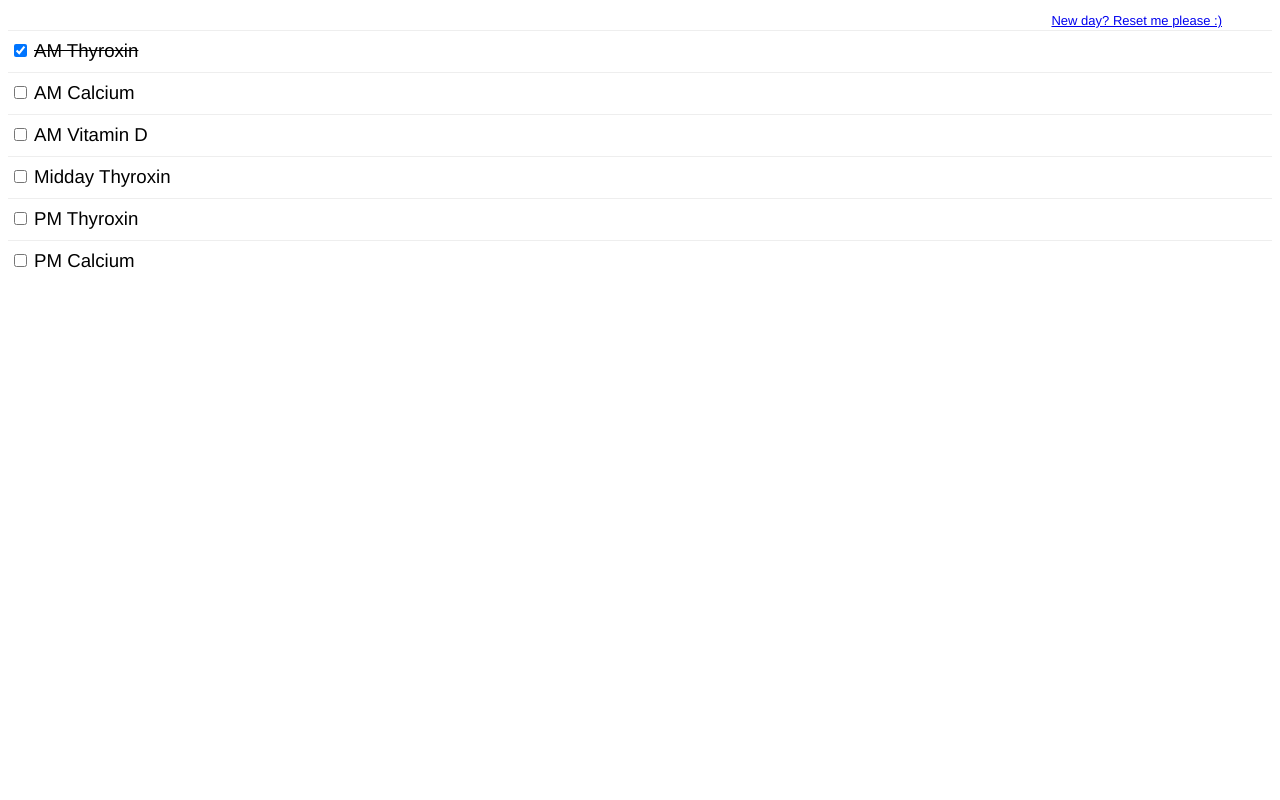
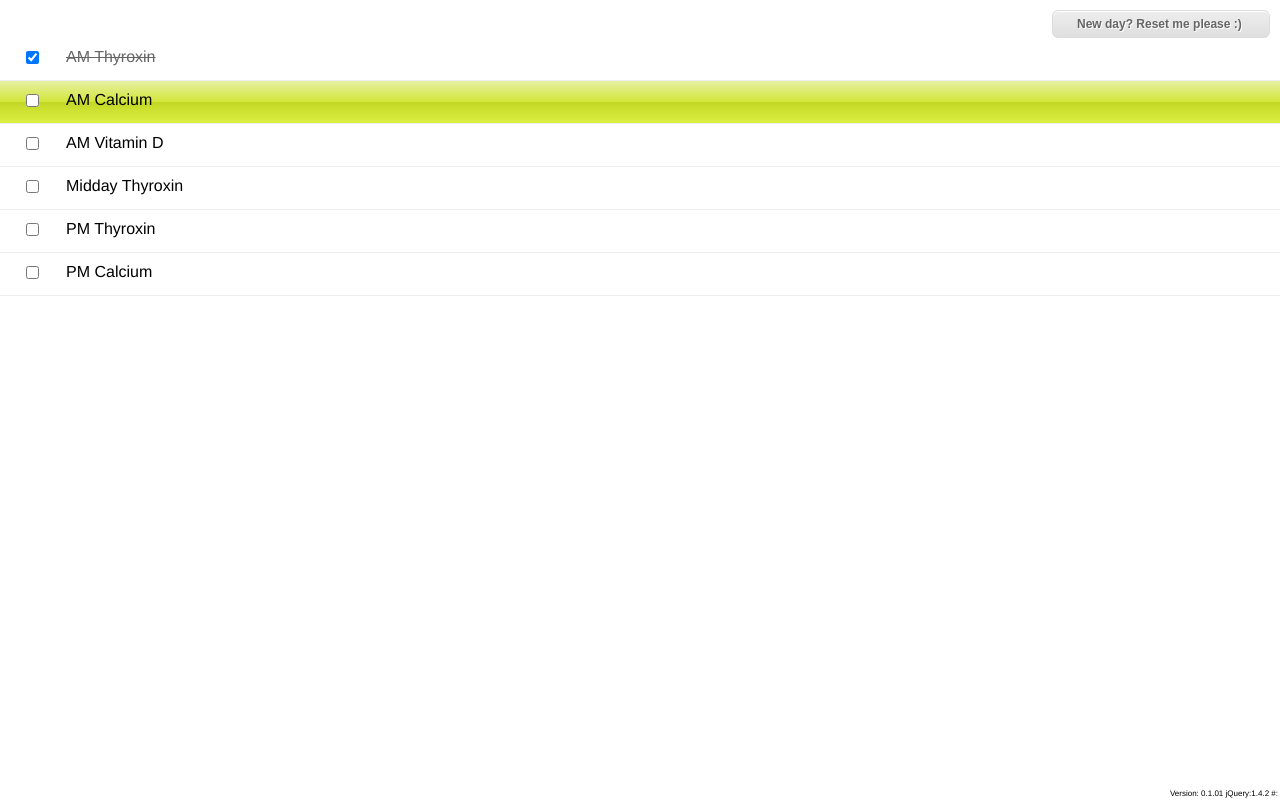
Before and after one commit to cleatsandcode/meds, a plain HTML site: page index.html in a window 1280 px wide. Both pictures are taken after a click on the element "AM Thyroxin". Drawn offline with Linux system fonts and the light colour scheme.

Commit message:
version fixes

```diff
--- a/index.html
+++ b/index.html
@@ -10,9 +10,18 @@
 
 <style>
 body {
-  font-size: 14pt;
+  font-size: 16px;
   font-family: Helvetica Neue, sans-serif;
   font-weight: 300;
+  padding:0px;
+  margin:0;
+}
+.highlightNext{
+-webkit-transition: background-color 1s;
+  background: linear-gradient(to bottom, #e6f0a3 0%,#d2e638 50%,#c3d825 51%,#dbf043 100%); /* W3C */
+  background: -webkit-gradient(linear, left top, left bottom, color-stop(0%,#e6f0a3), color-stop(50%,#d2e638), color-stop(51%,#c3d825), color-stop(100%,#dbf043)); /* Chrome,Safari4+ */
+background: -webkit-linear-gradient(top, #e6f0a3 0%,#d2e638 50%,#c3d825 51%,#dbf043 100%); /* Chrome10+,Safari5.1+ */
+
 }
 
 h2 { font-weight: normal; margin: 2px 0px; padding: 0px;}
@@ -37,10 +46,18 @@ item {
   clear: both;
   display: block;
   border-bottom: 1px solid #EEE;
+  height:42px;
+  text-indent: 20px;
+  background-position: 0 0;
+    -webkit-transition: all 0.8s linear;
+          transition: all 0.8s linear;
 }
 
 .completed {
   text-decoration: line-through;
+  color: #000;
+  opacity: 0.6;
+  -webkit-transition: opacity 1000ms linear;
 }
 
 footer {
@@ -48,6 +65,26 @@ footer {
   margin-top: 25px;
   font-size: small;
 }
+.debugInfo{font-size: 8px; display: blokc; position: absolute; bottom:2px; right:2px;}
+.reset{-webkit-box-shadow:inset 0px 1px 0px 0px #ffffff;box-shadow:inset 0px 1px 0px 0px #ffffff;
+  background:-webkit-gradient( linear, left top, left bottom, color-stop(0.05, #ededed), color-stop(1, #dfdfdf) );
+  background:-moz-linear-gradient( center top, #ededed 5%, #dfdfdf 100% );
+  filter:progid:DXImageTransform.Microsoft.gradient(startColorstr='#ededed', endColorstr='#dfdfdf');
+  background-color:#ededed;
+  -moz-border-radius:6px;
+  -webkit-border-radius:6px;
+  border-radius:6px;
+  border:1px solid #dcdcdc;
+  display:inline-block;
+  color:#777777;
+  font-family:arial;
+  font-size:12px;
+  font-weight:bold;
+  padding:6px 24px;
+  text-decoration:none;
+  text-shadow:1px 1px 0px #ffffff; width:168px; margin-right:-40px; margin-top:10px;}
+
+  .reset a{color: #666; text-decoration: none;}
 </style>
 
 <script type="text/javascript">
@@ -265,6 +302,7 @@ if (!window.localStorage) {
     $('#item'+num).removeClass('completed');
     completed = completed - 1;
     updateCompleted();
+    $(this).removeClass("highlightNext");
   }
 
   // delete all data
@@ -278,6 +316,8 @@ if (!window.localStorage) {
   function updateCompleted() {
     $('#completed').html(completed);
     $('#perc').html(100*completed/total);
+    $('item div.str:not(.completed):first').parent().addClass("highlightNext", "500");
+    $('.completed').parent().removeClass("highlightNext", "500");
   }
 
   // on document load
@@ -294,6 +334,11 @@ if (!window.localStorage) {
     // attach checkBoxEvent to checkbox and list item
     $('.cbox').click(checkBoxEvent);
     $('.str').click(checkBoxEvent);
+
+
+
+
+//$('item div.str:not(.completed):first').addClass("highlightNext");
 
   });
 
@@ -356,6 +401,6 @@ if (!window.localStorage) {
 <footer>
 
 </footer>
-
+<span class="debugInfo">Version: 0.1.01 jQuery:1.4.2 #:</span>
 </body>
 </html>
```
Also changed, not shown: 1 other file.
